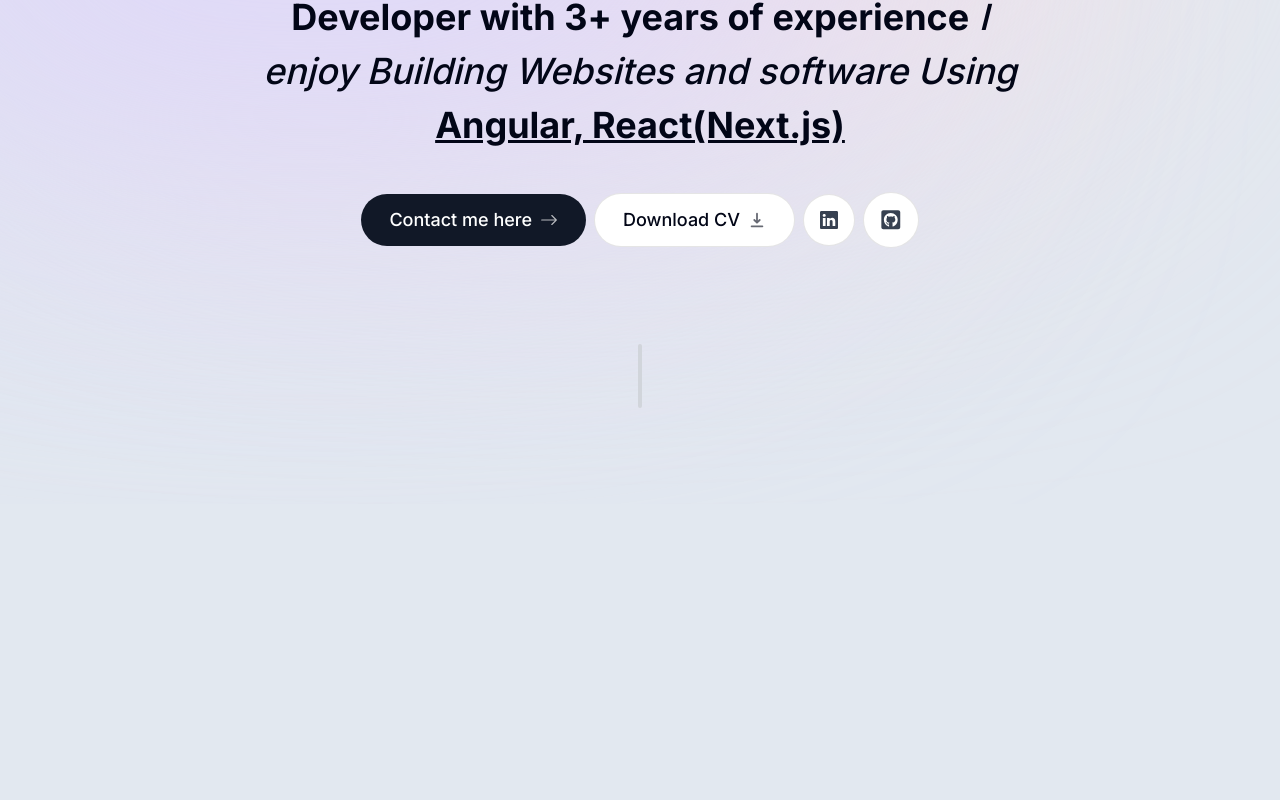
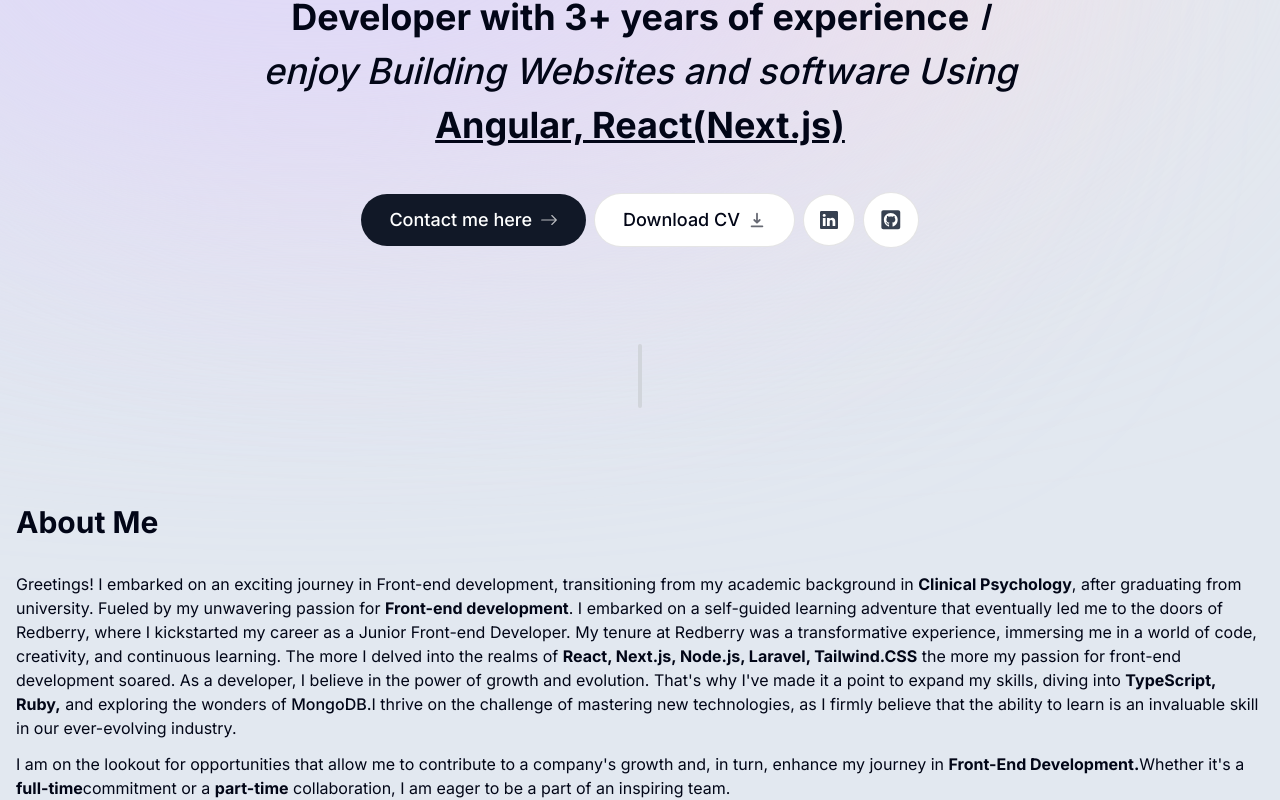
Before and after one commit to IkaMastera/iraklas-portfolio-next.js, a Next.js app: page / in a window 1280 px wide. Shown: the part 320-1120 px from the top of the page. Before the commit the page ends 824 px from the top, so only its background shows below. Built offline with nearby package versions, Linux system fonts and the light colour scheme.

Commit message:
add: about me section description

```diff
--- a/app/page.tsx
+++ b/app/page.tsx
@@ -1,3 +1,4 @@
+import About from "@/components/about";
 import Intro from "@/components/intro";
 import SectionDivider from "@/components/section-divider";
 
@@ -5,5 +6,6 @@
   return <main className="flex flex-col items-center px-4">
     <Intro />
     <SectionDivider />
+    <About />
   </main>
 }
--- a/components/about.tsx
+++ b/components/about.tsx
@@ -2,7 +2,38 @@
 export default function About() {
   return (
     <section>
-        <h2>About me</h2>
+        <h2 className="text-3xl font-bold capitalize mb-8">About me</h2>
+        <p className="mb-3">
+            Greetings! I embarked on an exciting journey in Front-end development, transitioning from my academic background in {" "}
+            <span className="font-bold">
+                Clinical Psychology
+            </span>, after graduating from university. Fueled by my unwavering passion for {" "}
+            <span className="font-bold">Front-end development</span>.{" "}
+            I embarked on a self-guided learning adventure that eventually led me to
+            the doors of Redberry, where I kickstarted my career
+            as a Junior Front-end Developer.{" "}
+            My tenure at Redberry was a transformative experience, immersing me in a world of code, creativity,
+            and continuous learning. The more I delved into the realms of {" "}
+            <span className="font-bold">
+                React, Next.js, Node.js, Laravel, Tailwind.CSS
+            </span>
+            {" "}
+            the more my passion for front-end development soared.{" "}
+            As a developer, I believe in the power of growth and evolution.
+            That's why I've made it a point to expand my
+            skills, diving into <span className="font-bold">TypeScript, Ruby,</span> and exploring the wonders of <span className="font-medium">MongoDB.</span>
+            I thrive on the challenge of mastering new technologies,
+            as I firmly believe that the ability
+            to learn is an invaluable skill in our ever-evolving industry.
+        </p>
+        <p>
+            I am on the lookout for opportunities that allow me to
+            contribute to a company's growth and, in turn,
+            enhance my journey in <span className="font-bold">Front-End Development.</span>
+            Whether it's a <span className="font-bold">full-time</span>
+            commitment or a <span className="font-bold">part-time</span> collaboration,
+            I am eager to be a part of an inspiring team.
+        </p>
     </section>
   )
 }
```
